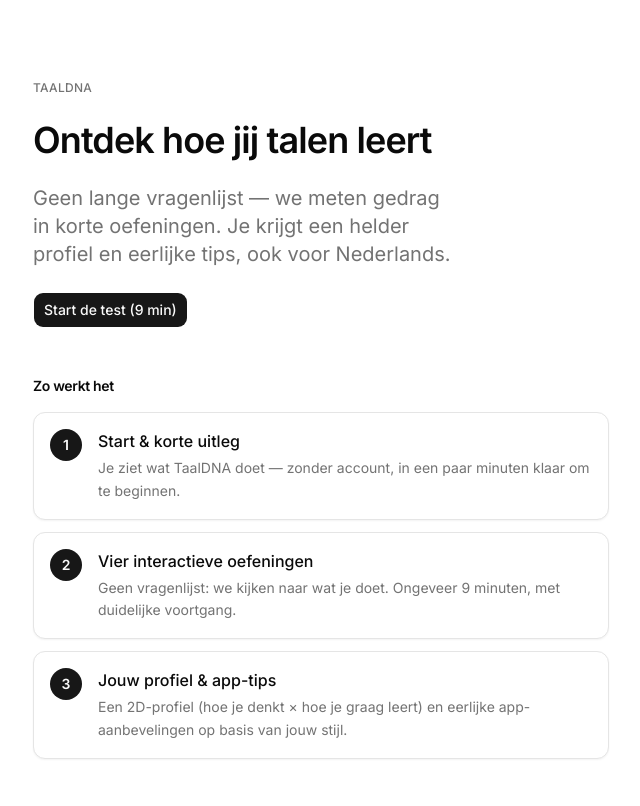
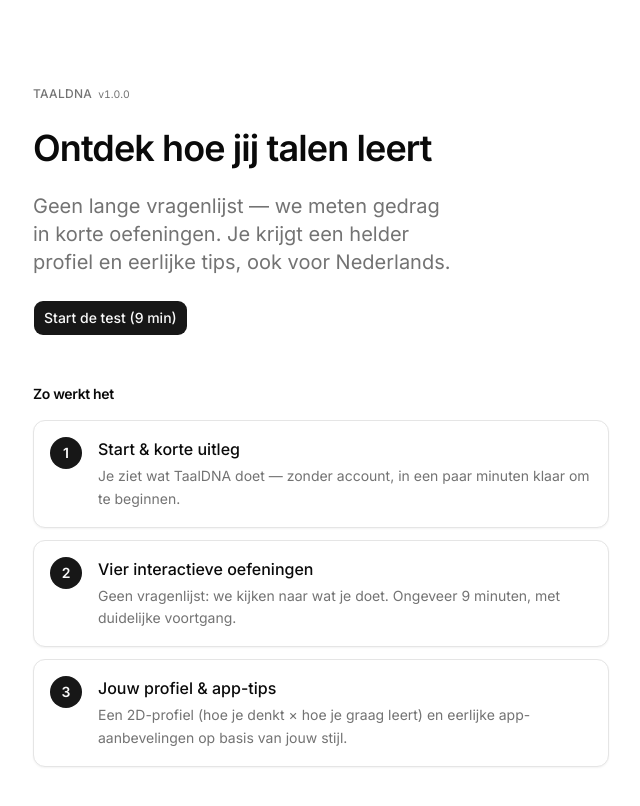
Before and after one commit to djdehoon/taaldna, a Next.js app: page / in a window 1280 px wide. Shown: the top 806 px of the page, without its empty margins (319-959 px from the left). Built offline with nearby package versions, Linux system fonts and the light colour scheme.

Commit message:
version number

```diff
--- a/app/page.tsx
+++ b/app/page.tsx
@@ -1,4 +1,5 @@
 import Link from "next/link";
+import { TaalDNALabel } from "@/components/brand/TaalDNALabel";
 import { buttonVariants } from "@/components/ui/button";
 import { cn } from "@/lib/utils";
 
@@ -25,8 +26,8 @@
     <div className="flex min-h-screen flex-col bg-background px-6 py-14 sm:px-8 sm:py-20">
       <main className="mx-auto flex w-full max-w-xl flex-1 flex-col gap-12">
         <header className="flex flex-col gap-6 text-center sm:text-left">
-          <p className="text-xs font-medium uppercase tracking-wide text-muted-foreground">
-            TaalDNA
+          <p className="text-muted-foreground">
+            <TaalDNALabel variant="kicker" />
           </p>
           <h1 className="text-balance font-sans text-3xl font-semibold tracking-tight text-foreground sm:text-4xl">
             Ontdek hoe jij talen leert
--- a/components/assessment/AssessmentProgress.tsx
+++ b/components/assessment/AssessmentProgress.tsx
@@ -1,4 +1,6 @@
 "use client";
+
+import { TaalDNALabel } from "@/components/brand/TaalDNALabel";
 
 type Props = {
   stepIndex: number;
@@ -16,7 +18,7 @@
           <span>
             Oefening {current} van {totalSteps}
           </span>
-          <span>TaalDNA</span>
+          <TaalDNALabel />
         </div>
         <div
           className="h-1.5 w-full overflow-hidden rounded-full bg-muted"
--- /dev/null
+++ b/components/brand/TaalDNALabel.tsx
@@ -0,0 +1,40 @@
+import { cn } from "@/lib/utils";
+import { APP_VERSION_LABEL } from "@/lib/app-version";
+
+type Props = {
+  className?: string;
+  /** Landingspagina-kicker: uppercase + kleinere versie erachter */
+  variant?: "kicker" | "inline";
+};
+
+export function TaalDNALabel({ className, variant = "inline" }: Props) {
+  if (variant === "kicker") {
+    return (
+      <span
+        className={cn("inline-flex flex-wrap items-baseline gap-x-1.5", className)}
+      >
+        <span className="text-xs font-medium uppercase tracking-wide text-muted-foreground">
+          TaalDNA
+        </span>
+        <span
+          className="text-[0.65rem] font-normal normal-case tracking-normal text-muted-foreground/60 tabular-nums"
+          aria-label={`Versie ${APP_VERSION_LABEL}`}
+        >
+          {APP_VERSION_LABEL}
+        </span>
+      </span>
+    );
+  }
+
+  return (
+    <span className={cn("inline-flex items-baseline gap-x-1", className)}>
+      <span>TaalDNA</span>
+      <span
+        className="font-normal text-muted-foreground/60 tabular-nums"
+        aria-label={`Versie ${APP_VERSION_LABEL}`}
+      >
+        {APP_VERSION_LABEL}
+      </span>
+    </span>
+  );
+}
--- /dev/null
+++ b/lib/app-version.ts
@@ -0,0 +1,7 @@
+import packageJson from "../package.json";
+
+/** Semver uit `package.json`. Bij een release: `npm version patch` (1.0.1, 1.0.2, …) of handmatig verhogen. */
+export const APP_VERSION = packageJson.version;
+
+/** Altijd met `v`-prefix, bv. `v1.0.0`. */
+export const APP_VERSION_LABEL = `v${packageJson.version}`;
--- a/package.json
+++ b/package.json
@@ -1,6 +1,6 @@
 {
   "name": "taaldna",
-  "version": "0.1.0",
+  "version": "1.0.0",
   "private": true,
   "scripts": {
     "dev": "next dev",
```
